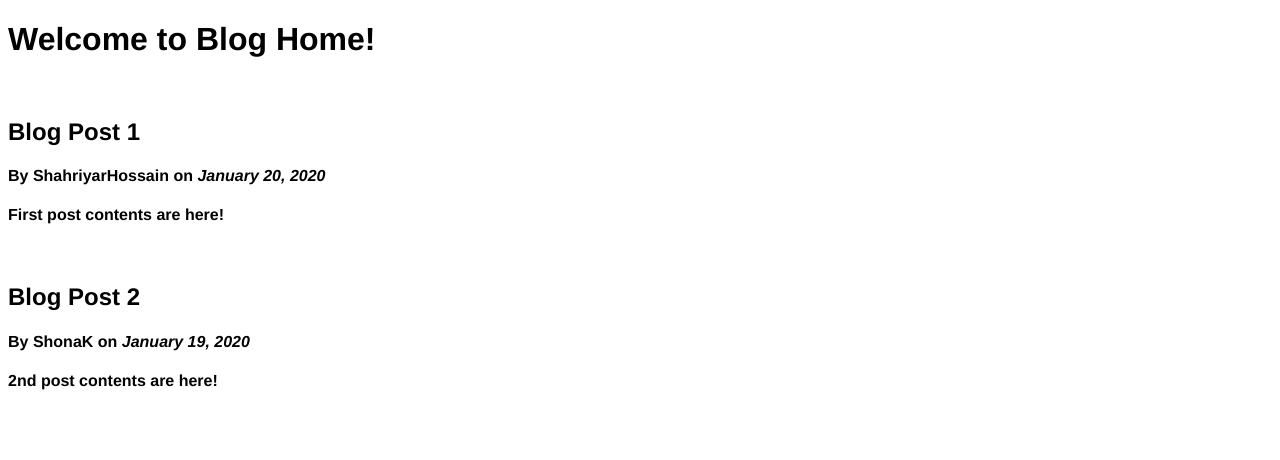
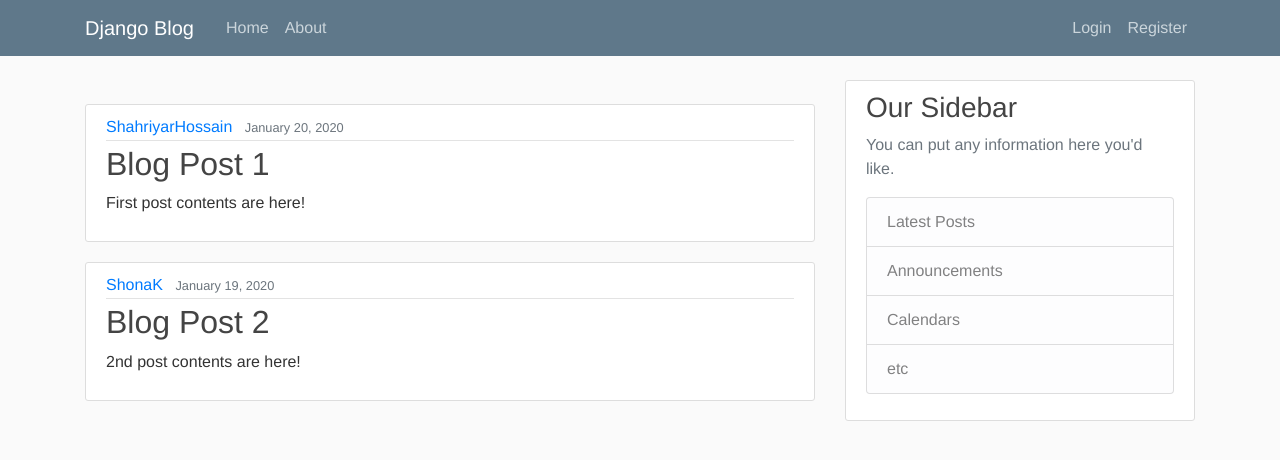
Before and after one commit to ShahriyarHussain/DevLog, a Django app: page / in a window 1280 px wide. Shown: the top 460 px of the page. Run offline with Django 3.2, Linux system fonts and the light colour scheme; some libraries are stand-ins or nearby versions.

Commit message:
Added Navbar and Styles

```diff
--- /dev/null
+++ b/blog/static/blog/main.css
@@ -0,0 +1,89 @@
+body {
+  background: #fafafa;
+  color: #333333;
+  margin-top: 5rem;
+}
+
+h1,
+h2,
+h3,
+h4,
+h5,
+h6 {
+  color: #444444;
+}
+
+ul {
+  margin: 0;
+}
+
+.bg-steel {
+  background-color: #5f788a;
+}
+
+.site-header .navbar-nav .nav-link {
+  color: #cbd5db;
+}
+
+.site-header .navbar-nav .nav-link:hover {
+  color: #ffffff;
+}
+
+.site-header .navbar-nav .nav-link.active {
+  font-weight: 500;
+}
+
+.content-section {
+  background: #ffffff;
+  padding: 10px 20px;
+  border: 1px solid #dddddd;
+  border-radius: 3px;
+  margin-bottom: 20px;
+}
+
+.article-title {
+  color: #444444;
+}
+
+a.article-title:hover {
+  color: #428bca;
+  text-decoration: none;
+}
+
+.article-content {
+  white-space: pre-line;
+}
+
+.article-img {
+  height: 65px;
+  width: 65px;
+  margin-right: 16px;
+}
+
+.article-metadata {
+  padding-bottom: 1px;
+  margin-bottom: 4px;
+  border-bottom: 1px solid #e3e3e3;
+}
+
+.article-metadata a:hover {
+  color: #333;
+  text-decoration: none;
+}
+
+.article-svg {
+  width: 25px;
+  height: 25px;
+  vertical-align: middle;
+}
+
+.account-img {
+  height: 125px;
+  width: 125px;
+  margin-right: 20px;
+  margin-bottom: 16px;
+}
+
+.account-heading {
+  font-size: 2.5rem;
+}
--- /dev/null
+++ b/blog/templates/blog/base.html
@@ -0,0 +1,68 @@
+{% load static %}
+<!doctype html>
+<html lang="en">
+  <head>
+    <!-- Required meta tags -->
+    <meta charset="utf-8">
+    <meta name="viewport" content="width=device-width, initial-scale=1, shrink-to-fit=no">
+
+    <!-- Bootstrap CSS -->
+    <link rel="stylesheet" href="https://maxcdn.bootstrapcdn.com/bootstrap/4.0.0/css/bootstrap.min.css" integrity="sha384-Gn5384xqQ1aoWXA+058RXPxPg6fy4IWvTNh0E263XmFcJlSAwiGgFAW/dAiS6JXm" crossorigin="anonymous">
+
+    <link rel="stylesheet" href="{% static 'blog/main.css' %}">
+
+    {% if title %}
+        <title>Blog {{ title }}!</title>
+    {% else %}
+        <title>Blog Home!</title>
+    {% endif %}
+  </head>
+  <body style="font-family: Helvetica, Arial, sans-serif">
+    <header class="site-header">
+        <nav class="navbar navbar-expand-md navbar-dark bg-steel fixed-top">
+          <div class="container">
+            <a class="navbar-brand mr-4" href="{% url 'blog-home'}">Django Blog</a>
+            <button class="navbar-toggler" type="button" data-toggle="collapse" data-target="#navbarToggle" aria-controls="navbarToggle" aria-expanded="false" aria-label="Toggle navigation">
+            <span class="navbar-toggler-icon"></span>
+            </button>
+            <div class="collapse navbar-collapse" id="navbarToggle">
+              <div class="navbar-nav mr-auto">
+                <a class="nav-item nav-link" href="{% url 'blog-home'}">Home</a>
+                <a class="nav-item nav-link" href="{% url 'blog-about'}">About</a>
+              </div>
+              <!-- Navbar Right Side -->
+              <div class="navbar-nav">
+                <a class="nav-item nav-link" href="#">Login</a>
+                <a class="nav-item nav-link" href="#">Register</a>
+              </div>
+            </div>
+          </div>
+        </nav>
+      </header>
+      <main role="main" class="container">
+        <div class="row">
+          <div class="col-md-8">
+            {% block content %}{% endblock %}
+          </div>
+          <div class="col-md-4">
+            <div class="content-section">
+              <h3>Our Sidebar</h3>
+              <p class='text-muted'>You can put any information here you'd like.
+                <ul class="list-group">
+                  <li class="list-group-item list-group-item-light">Latest Posts</li>
+                  <li class="list-group-item list-group-item-light">Announcements</li>
+                  <li class="list-group-item list-group-item-light">Calendars</li>
+                  <li class="list-group-item list-group-item-light">etc</li>
+                </ul>
+              </p>
+            </div>
+          </div>
+        </div>
+      </main>
+    <!-- Optional JavaScript -->
+    <!-- jQuery first, then Popper.js, then Bootstrap JS -->
+    <script src="https://code.jquery.com/jquery-3.2.1.slim.min.js" integrity="sha384-KJ3o2DKtIkvYIK3UENzmM7KCkRr/rE9/Qpg6aAZGJwFDMVNA/GpGFF93hXpG5KkN" crossorigin="anonymous"></script>
+    <script src="https://cdnjs.cloudflare.com/ajax/libs/popper.js/1.12.9/umd/popper.min.js" integrity="sha384-ApNbgh9B+Y1QKtv3Rn7W3mgPxhU9K/ScQsAP7hUibX39j7fakFPskvXusvfa0b4Q" crossorigin="anonymous"></script>
+    <script src="https://maxcdn.bootstrapcdn.com/bootstrap/4.0.0/js/bootstrap.min.js" integrity="sha384-JZR6Spejh4U02d8jOt6vLEHfe/JQGiRRSQQxSfFWpi1MquVdAyjUar5+76PVCmYl" crossorigin="anonymous"></script>
+  </body>
+</html>
--- a/blog/templates/blog/home.html
+++ b/blog/templates/blog/home.html
@@ -1,24 +1,16 @@
-<!DOCTYPE html>
-<html lang="en">
-<head>
-    <!-- <meta charset="UTF-8">
-    <meta name="viewport" content="width=device-width, initial-scale=1.0"> -->
-    <title>Blog Home!</title>
-</head>
-<body style="font-family: Helvetica, Arial, sans-serif">
-    <h1>
-        Welcome to Blog Home!
-    </h1>
+{% extends 'blog/base.html' %}
+{% block content %}
     <br>
     {% for post in posts %}
-        <h2>{{ post.title }}</h2>
-        <h4><p>
-            <strong>By {{ post.author }} </strong>
-             on <em>{{ post.date_posted }}</em>
-        </p></h4>
-        <h4><p>{{ post.content }}</p></h4>
-        <br>
+        <article class="media content-section">
+            <div class="media-body">
+            <div class="article-metadata">
+                <a class="mr-2" href="#">{{ post.author }}</a>
+                <small class="text-muted">{{ post.date_posted }}</small>
+            </div>
+            <h2><a class="article-title" href="#">{{ post.title }}</a></h2>
+            <p class="article-content">{{ post.content }}</p>
+            </div>
+        </article>
     {% endfor %}
-
-</body>
-</html>
+{% endblock content %}
--- a/blog/views.py
+++ b/blog/views.py
@@ -25,5 +25,5 @@ def home(request):
 
 
 def about(request):
-    return render(request, 'blog/about.html')
+    return render(request, 'blog/about.html', {'title': 'About'})
 # Create your views here.
```
Also changed, not shown: blog/templates/blog/about.html (+6 -12 lines).
